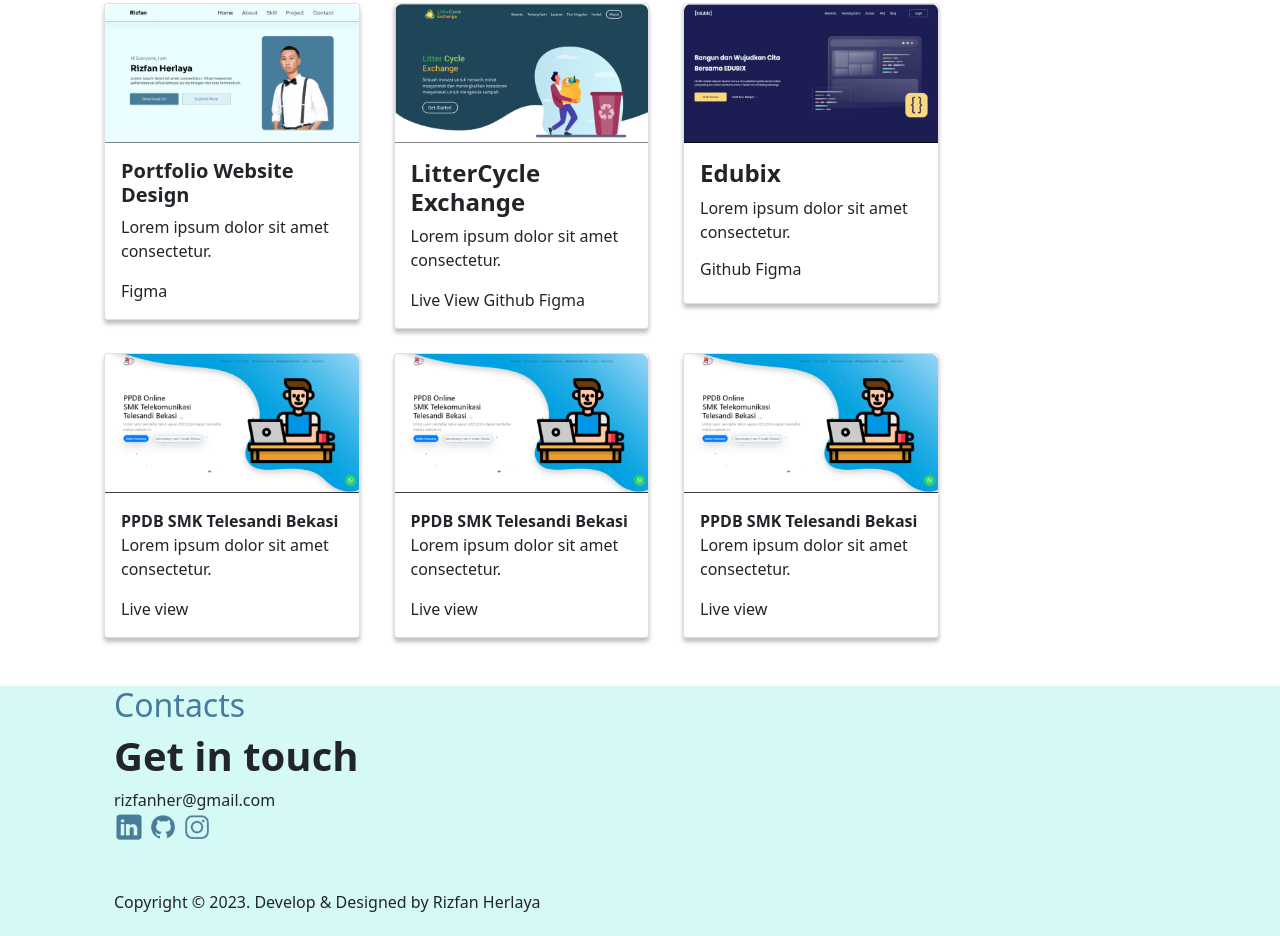
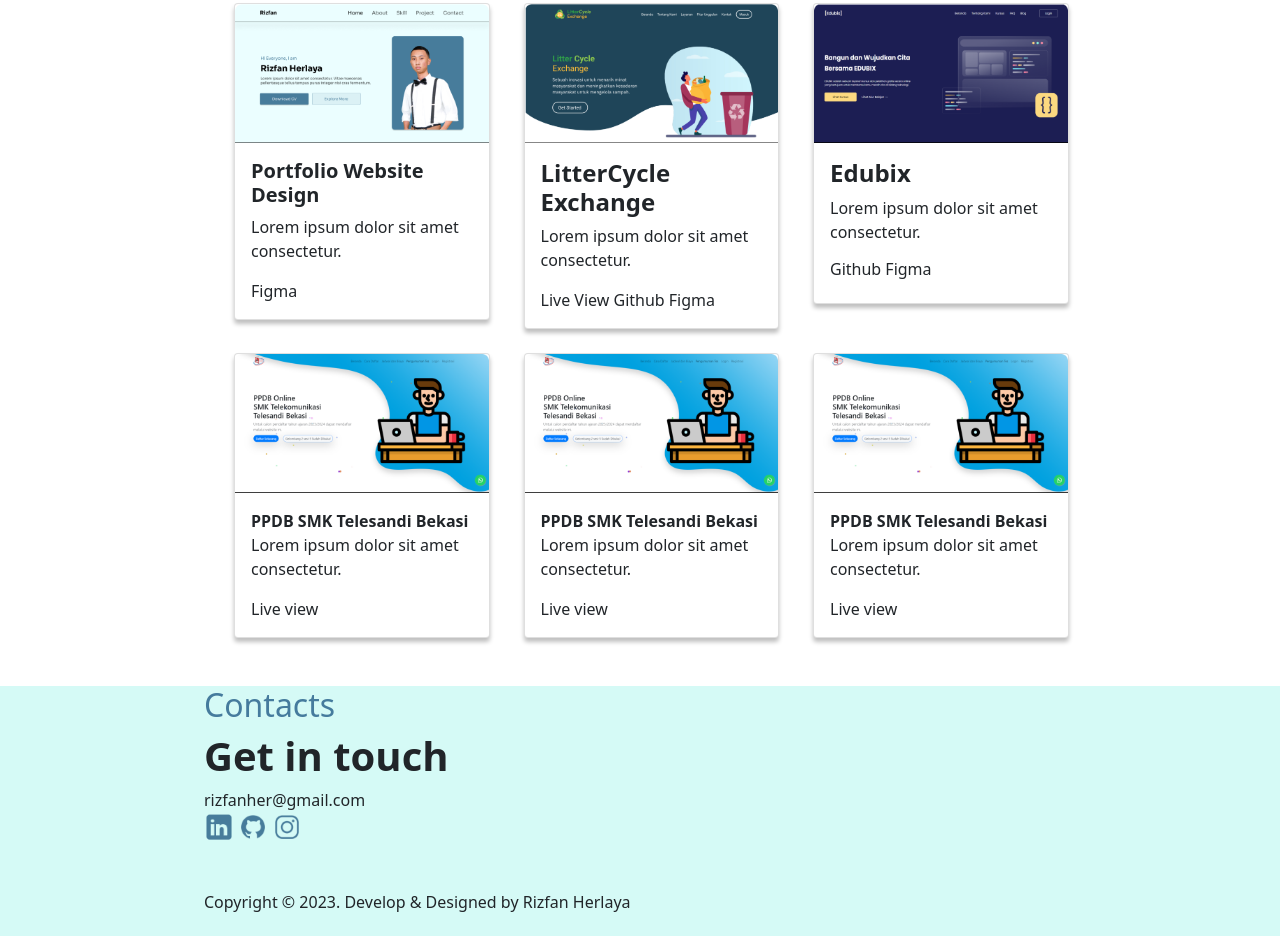
Before and after one commit to mbaye11022000/Portfolio-Website-Design-stage, a plain HTML site: page index.html in a window 1280 px wide. Shown: the part 1277-2213 px from the top of the page. Drawn offline with nearby package versions, Linux system fonts and the light colour scheme.

Commit message:
Update styles.css

```diff
--- a/styles.css
+++ b/styles.css
@@ -9,6 +9,7 @@ nav{
 header{
     background-color: rgb(213, 250, 246);
 width:auto;
+
 
 
 }
@@ -44,7 +45,7 @@ margin-bottom: 10%;
 margin-left: 5%;
 }
 .card{
-    margin-left:20;
+    margin-left:130px;
     width: 650px;
     box-shadow: 0px 4px 4px 0px rgba(0, 0, 0, 0.25);
 
@@ -56,7 +57,7 @@ margin-left: 5%;
 
 .Contact{
 
-   margin-left: 5%;
+   margin-left: 15%;
     background-color: rgb(213, 250, 246);
 
 }
```
